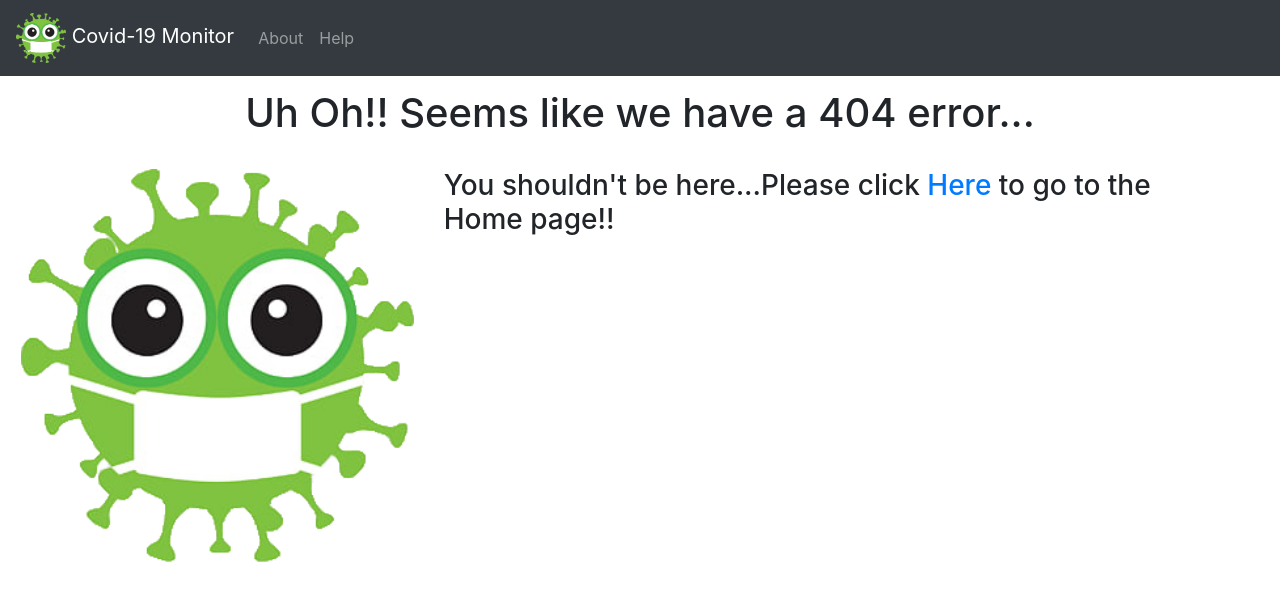
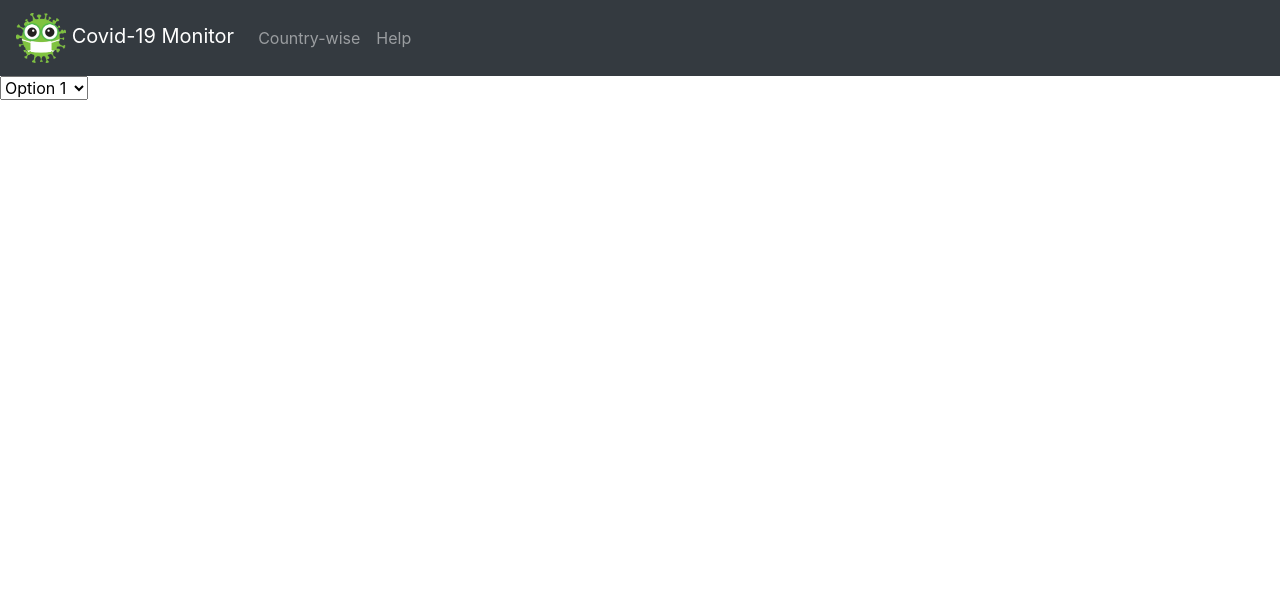
Before and after one commit to amit-banerjee-03/covid-19, a React (Create React App) app: page /country in a window 1280 px wide. Before the commit this address had no page. Shown: the top 600 px of the page. Built offline with nearby package versions, Linux system fonts and the light colour scheme.

Commit message:
working on country

```diff
--- a/package.json
+++ b/package.json
@@ -7,6 +7,7 @@
     "@testing-library/react": "^9.5.0",
     "@testing-library/user-event": "^7.2.1",
     "bootstrap": "^4.4.1",
+    "jquery": "^3.5.0",
     "react": "^16.13.1",
     "react-bootstrap": "^1.0.0",
     "react-dom": "^16.13.1",
--- a/src/includes/header.js
+++ b/src/includes/header.js
@@ -9,7 +9,7 @@ const NavBar = () => {
                 <Navbar.Brand href="/"><img src={coronaImage} width="50px" height="50px"/> Covid-19 Monitor</Navbar.Brand>
                 <Nav className="mr-auto">
                     {/* <Nav.Link href="/">Home</Nav.Link> */}
-                    <Nav.Link href="/about">About</Nav.Link>
+                    <Nav.Link href="/country">Country-wise</Nav.Link>
                     <Nav.Link href="/help">Help</Nav.Link>
                 </Nav>
             </Navbar>
--- a/src/index.js
+++ b/src/index.js
@@ -1,7 +1,7 @@
 import React, { Component } from 'react';
 import ReactDOM, { render } from 'react-dom';
 import Home from './pages/home';
-import About from './pages/about';
+import CountryStats from './pages/Country-Stats';
 import NotFound from './pages/not-found';
 import NavBar from './includes/header';
 import 'bootstrap/dist/css/bootstrap.min.css';
@@ -22,7 +22,7 @@ export default class Covid19 extends Component {
         <NavBar />
         <Switch>
           <Route path="/" component={Home} exact></Route>
-          <Route path="/about" component={About} exact></Route>
+          <Route path="/country" component={CountryStats} exact></Route>
           <Route component={NotFound}></Route>
         </Switch>
       </Router>
--- /dev/null
+++ b/src/pages/Country-Stats.js
@@ -0,0 +1,25 @@
+import React, { Component } from 'react';
+import $ from "jquery";
+class CountryStats extends Component {
+    constructor(props) {
+        super(props);
+        this.state = { isLoaded: false, countries: [], error: null };
+      }
+    render() {
+        //$('.mdb-select').materialSelect();
+        const selectBox=(<select class="mdb-select md-form colorful-select dropdown-primary">
+             <option value="1">Option 1</option>
+             <option value="2">Option 2</option>
+             <option value="3">Option 3</option>
+             <option value="4">Option 4</option>
+             <option value="5">Option 5</option>
+         </select>
+         //<label class="mdb-main-label">Blue select</label>
+         );
+        return (
+            selectBox
+        );
+    }
+}
+
+export default CountryStats;
```
Also changed, not shown: src/pages/Country.js (renamed from src/pages/about.js), 1 other file (tests, documents, lock files or other folders).
